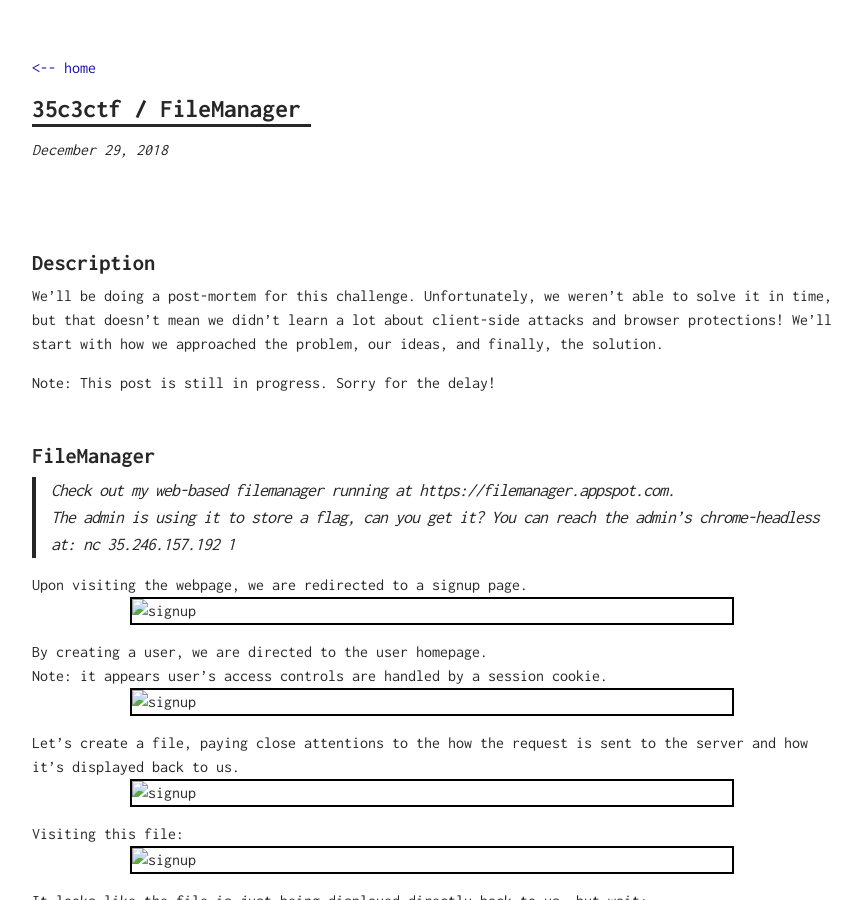
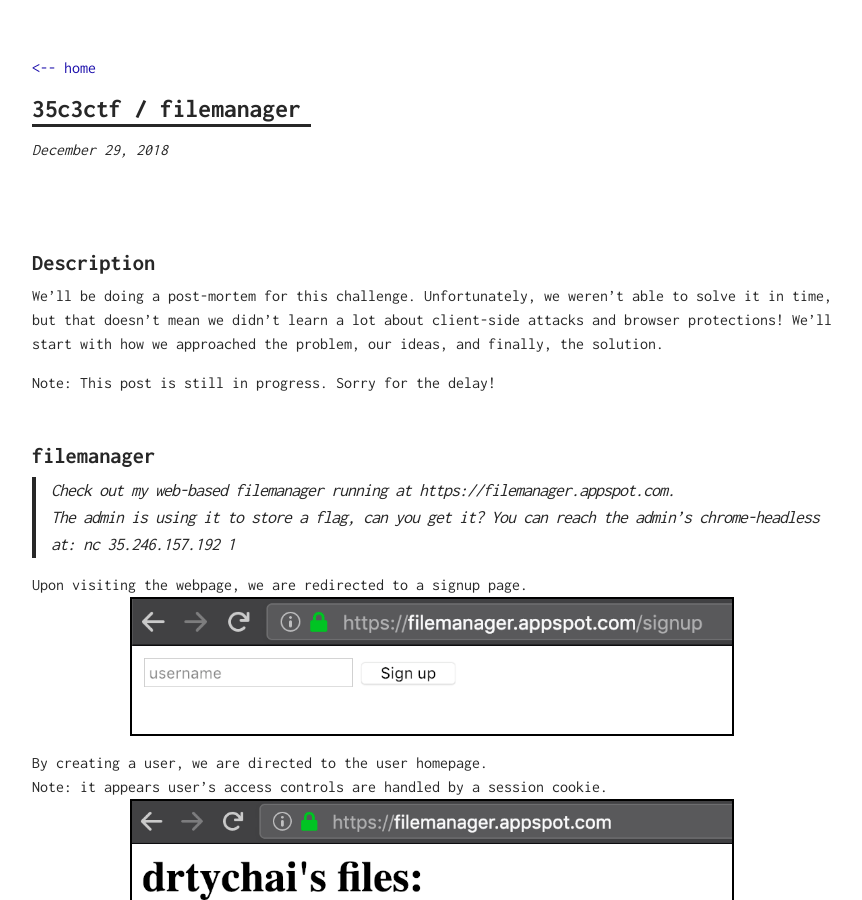
Before and after one commit to drtychai/drtychai.github.io, a Jekyll site: the page built from _posts/35c3ctf/2018-12-29-35c3-filemanager.md, in a window 1280 px wide and 900 px high. Shown: the whole window, without its empty margins (208-1070 px from the left). Built offline with Jekyll 4.4.1, drawn with Linux system fonts in a browser that asks for light colours.

Commit message:
fixed image links

```diff
--- a/_posts/35c3ctf/2018-12-29-35c3-filemanager.md
+++ b/_posts/35c3ctf/2018-12-29-35c3-filemanager.md
@@ -1,6 +1,6 @@
 ---
 layout: post
-title: FileManager
+title: filemanager
 category: 35c3ctf
 ---
 
@@ -9,25 +9,25 @@ We'll be doing a post-mortem for this challenge. Unfortunately, we weren't able
 
 Note: This post is still in progress. Sorry for the delay!
 
-# FileManager
+# filemanager
 >Check out my web-based filemanager running at https://filemanager.appspot.com.
 >The admin is using it to store a flag, can you get it? You can reach the admin's chrome-headless at: nc 35.246.157.192 1
 
 Upon visiting the webpage, we are redirected to a signup page.
-![signup](/Users/justin/website/drtychai.github.io/assets/img/35c3/filemanager-signup.png)
+![signup](https://drtychai.github.io/assets/img/35c3/filemanager-signup.png)
 
 By creating a user, we are directed to the user homepage.
 Note: it appears user's access controls are handled by a session cookie.
-![signup](/Users/justin/website/drtychai.github.io/assets/img/35c3/filemanager-home.png)
+![home](https://drtychai.github.io/assets/img/35c3/filemanager-home.png)
 
 Let's create a file, paying close attentions to the how the request is sent to the server and how it's displayed back to us.
-![signup](/Users/justin/website/drtychai.github.io/assets/img/35c3/filemanager-home-with-file.png)
+![home2](https://drtychai.github.io/assets/img/35c3/filemanager-home-with-file.png)
 
 Visiting this file:
-![signup](/Users/justin/website/drtychai.github.io/assets/img/35c3/filemanager-file-contents.png)
+![readfile](https://drtychai.github.io/assets/img/35c3/filemanager-file-contents.png)
 
 It looks like the file is just being displayed directly back to us, but wait:
-![signup](/Users/justin/website/drtychai.github.io/assets/img/35c3/filemanager-read-sourcecode.png)
+![sourcecode](https://drtychai.github.io/assets/img/35c3/filemanager-read-sourcecode.png)
 
 Our content is within `<pre>` tags.
 
```
